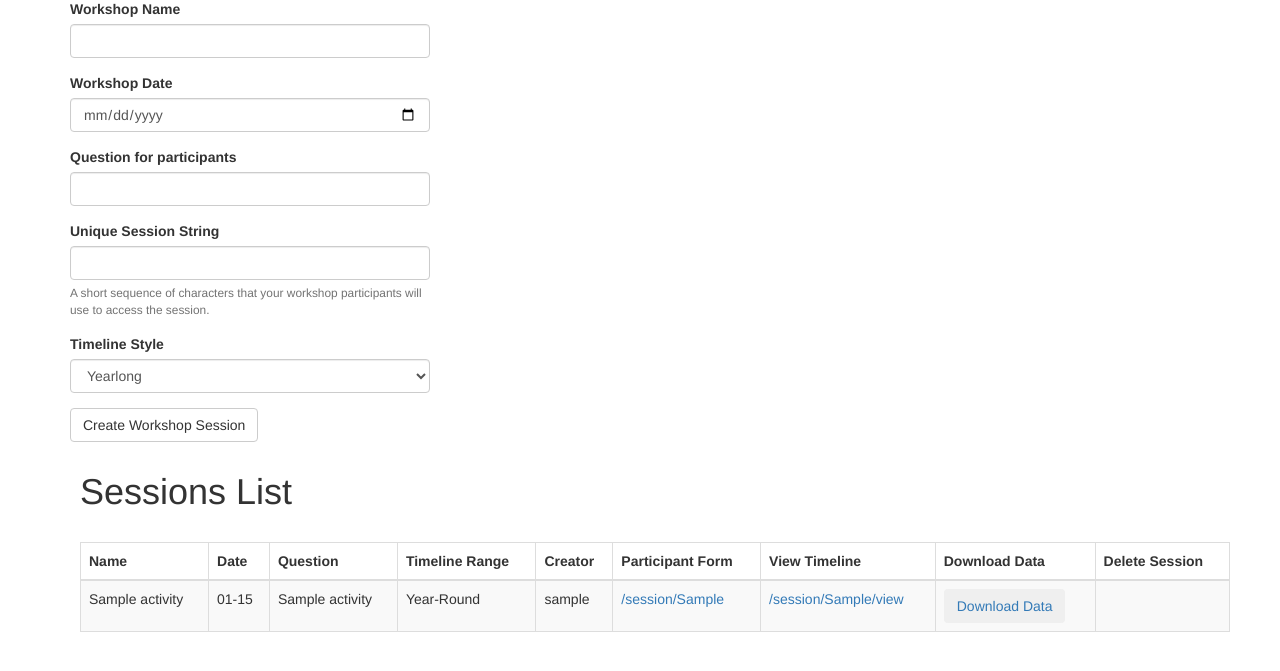
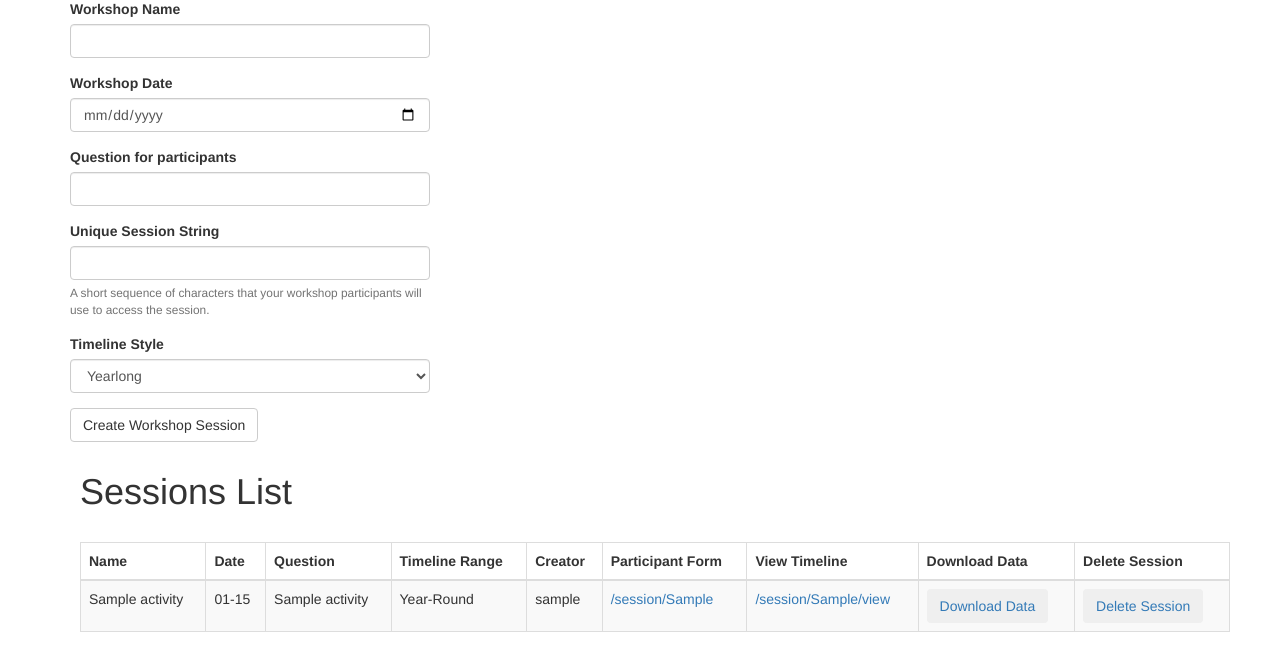
Before and after one commit to harshita-gupta/thinking-queerly-timeline, a Flask app: page /admin_panel in a window 1280 px wide. Shown: the part 103-774 px from the top of the page. Run offline with Flask 2, Linux system fonts and the light colour scheme; a user stored in the database is signed in; tables that the repository leaves empty hold one stand-in row (values such as "Sample post"); some libraries are stand-ins or nearby versions.

Commit message:
delete stuff

```diff
--- a/app/routes.py
+++ b/app/routes.py
@@ -80,7 +80,8 @@ def download_data(session_str):
 @app.route('/delete_session/<session_str>', methods=['GET'])
 @login_required
 def delete_session(session_str):
-    return
+    print("delete entered")
+    return redirect(url_for('admin_panel'))
 
 '''
 TIMELINE CONTRIBUTION AND VIEWING FUNCTIONS
--- a/app/templates/admin_panel.html
+++ b/app/templates/admin_panel.html
@@ -71,6 +71,13 @@
                         </td>
                         <td>
                             <!-- button to delete session -->
+                            <!-- <input type="submit" onclick="return confirm('Are you sure?')" /> -->
+                            <button type="button" onclick="return confirm('Are you sure?')" class="btn btn-dark">
+                                <a href="{{url_for('delete_session', session_str=session.unique_str)}}" >
+                                    Delete Session
+                                </a>
+                            </button>
+                            </input>
                         </td>
                     </tr>
                     {% endfor %}
```
